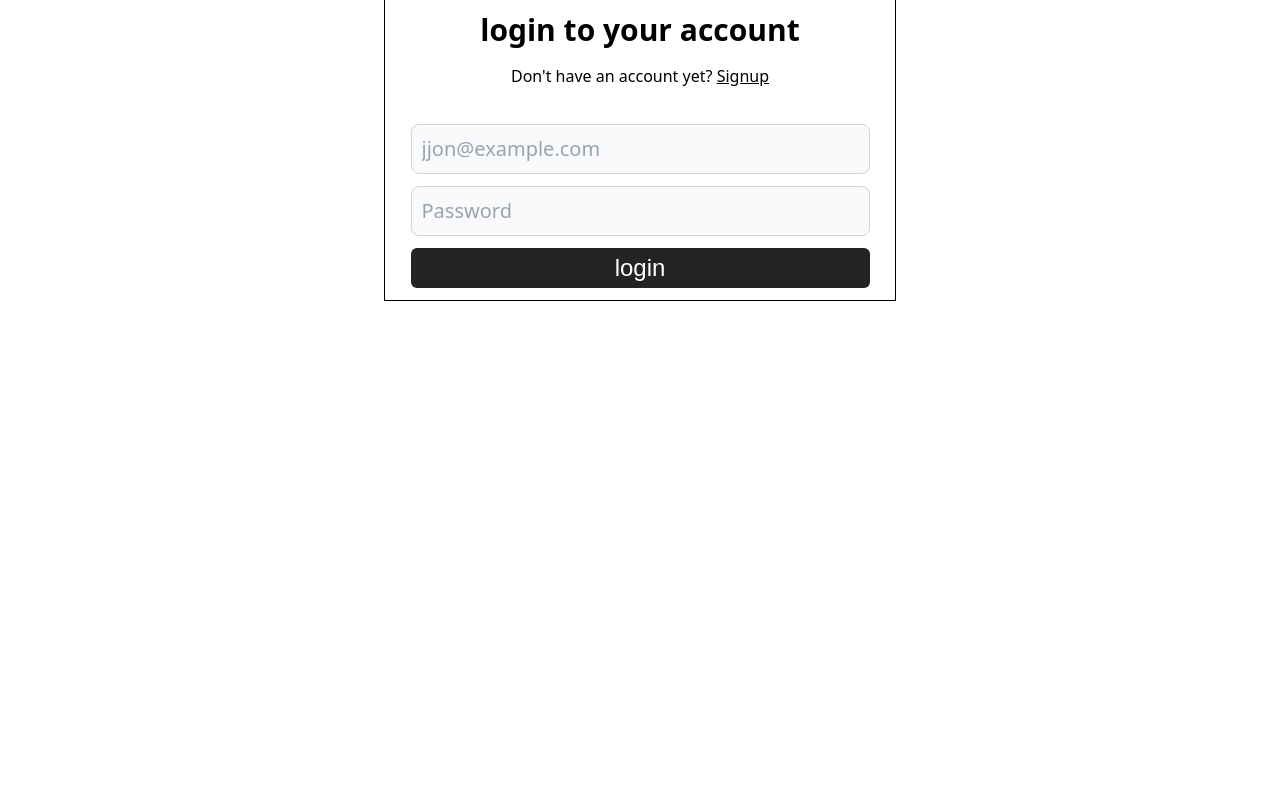
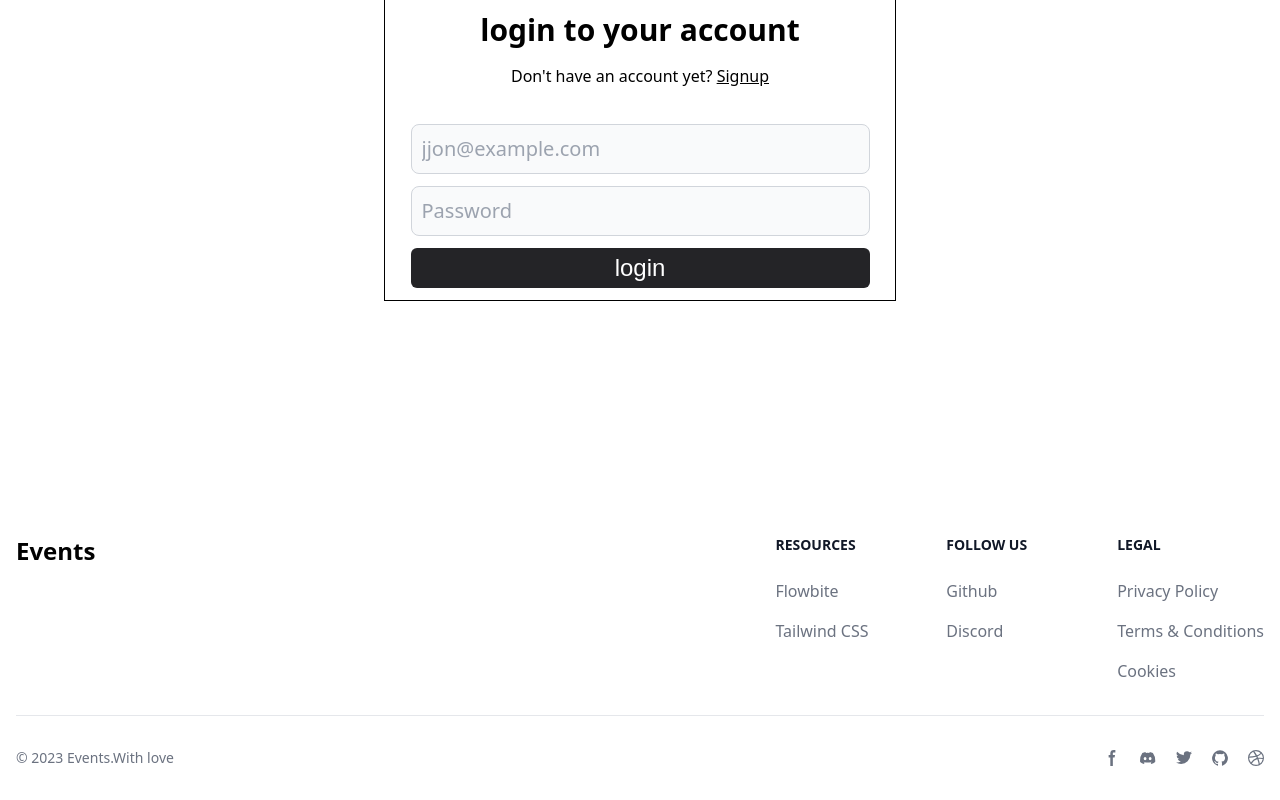
Before and after one commit to ashura-code/events, a React (Vite) app in the folder frontend/: page /login in a window 1280 px wide. Shown: the part 297-1097 px from the top of the page. Before the commit the page ends 800 px from the top, so only its background shows below. Built offline with nearby package versions, Linux system fonts and the light colour scheme; a web font is replaced by a local one.

Commit message:
added footer

```diff
--- /dev/null
+++ b/frontend/src/components/Footer.jsx
@@ -0,0 +1,97 @@
+import React from 'react'
+import { Link } from 'react-router-dom'
+
+export default function Footer() {
+  return (
+
+
+<footer className="bg-white ">
+    <div className="mx-auto w-full max-w-screen-xl p-4 py-6 lg:py-8">
+        <div className="md:flex md:justify-between">
+          <div className="mb-6 md:mb-0">
+              <Link to={"/"} className="flex items-center">
+                  {/* <img src="https://flowbite.com/docs/images/logo.svg" className="h-8 me-3" alt="FlowBite Logo" /> */}
+                  <span className="self-center text-2xl font-semibold whitespace-nowrap ">Events</span>
+              </Link>
+          </div>
+          <div className="grid grid-cols-2 gap-8 sm:gap-6 sm:grid-cols-3">
+              <div>
+                  <h2 className="mb-6 text-sm font-semibold text-gray-900 uppercase ">Resources</h2>
+                  <ul className="text-gray-500  font-medium">
+                      <li className="mb-4">
+                          <a href="https://flowbite.com/" className="hover:underline">Flowbite</a>
+                      </li>
+                      <li className="mb-4">
+                          <a href="https://tailwindcss.com/" className="hover:underline">Tailwind CSS</a>
+                      </li>
+                  </ul>
+              </div>
+              <div>
+                  <h2 className="mb-6 text-sm font-semibold text-gray-900 uppercase ">Follow us</h2>
+                  <ul className="text-gray-500  font-medium">
+                      <li className="mb-4">
+                          <a href="https://github.com/themesberg/flowbite" className="hover:underline ">Github</a>
+                      </li>
+                      <li>
+                          <a href="https://discord.gg/4eeurUVvTy" className="hover:underline">Discord</a>
+                      </li>
+                  </ul>
+              </div>
+              <div>
+                  <h2 className="mb-6 text-sm font-semibold text-gray-900 uppercase ">Legal</h2>
+                  <ul className="text-gray-500  font-medium">
+                      <li className="mb-4">
+                          <a href="#" className="hover:underline">Privacy Policy</a>
+                      </li>
+                      <li className="mb-4">
+                          <a href="#" className="hover:underline">Terms &amp; Conditions</a>
+                      </li>
+                      <li>
+                          <a href="#" className="hover:underline">Cookies</a>
+                      </li>
+                  </ul>
+              </div>
+          </div>
+      </div>
+      <hr className="my-6 border-gray-200 sm:mx-auto  lg:my-8" />
+      <div className="sm:flex sm:items-center sm:justify-between">
+          <span className="text-sm text-gray-500 sm:text-center ">© 2023 <a href="https://flowbite.com/" className="hover:underline">Events</a>.With love
+          </span>
+          <div className="flex mt-4 sm:justify-center sm:mt-0">
+              <a href="#" className="text-gray-500 hover:text-gray-900 ">
+                  <svg className="w-4 h-4" aria-hidden="true" xmlns="http://www.w3.org/2000/svg" fill="currentColor" viewBox="0 0 8 19">
+                        <path fill-rule="evenodd" d="M6.135 3H8V0H6.135a4.147 4.147 0 0 0-4.142 4.142V6H0v3h2v9.938h3V9h2.021l.592-3H5V3.591A.6.6 0 0 1 5.592 3h.543Z" clip-rule="evenodd"/>
+                    </svg>
+                  <span className="sr-only">Facebook page</span>
+              </a>
+              <a href="#" className="text-gray-500 hover:text-gray-900  ms-5">
+                  <svg className="w-4 h-4" aria-hidden="true" xmlns="http://www.w3.org/2000/svg" fill="currentColor" viewBox="0 0 21 16">
+                        <path d="M16.942 1.556a16.3 16.3 0 0 0-4.126-1.3 12.04 12.04 0 0 0-.529 1.1 15.175 15.175 0 0 0-4.573 0 11.585 11.585 0 0 0-.535-1.1 16.274 16.274 0 0 0-4.129 1.3A17.392 17.392 0 0 0 .182 13.218a15.785 15.785 0 0 0 4.963 2.521c.41-.564.773-1.16 1.084-1.785a10.63 10.63 0 0 1-1.706-.83c.143-.106.283-.217.418-.33a11.664 11.664 0 0 0 10.118 0c.137.113.277.224.418.33-.544.328-1.116.606-1.71.832a12.52 12.52 0 0 0 1.084 1.785 16.46 16.46 0 0 0 5.064-2.595 17.286 17.286 0 0 0-2.973-11.59ZM6.678 10.813a1.941 1.941 0 0 1-1.8-2.045 1.93 1.93 0 0 1 1.8-2.047 1.919 1.919 0 0 1 1.8 2.047 1.93 1.93 0 0 1-1.8 2.045Zm6.644 0a1.94 1.94 0 0 1-1.8-2.045 1.93 1.93 0 0 1 1.8-2.047 1.918 1.918 0 0 1 1.8 2.047 1.93 1.93 0 0 1-1.8 2.045Z"/>
+                    </svg>
+                  <span className="sr-only">Discord community</span>
+              </a>
+              <a href="#" className="text-gray-500 hover:text-gray-900  ms-5">
+                  <svg className="w-4 h-4" aria-hidden="true" xmlns="http://www.w3.org/2000/svg" fill="currentColor" viewBox="0 0 20 17">
+                    <path fill-rule="evenodd" d="M20 1.892a8.178 8.178 0 0 1-2.355.635 4.074 4.074 0 0 0 1.8-2.235 8.344 8.344 0 0 1-2.605.98A4.13 4.13 0 0 0 13.85 0a4.068 4.068 0 0 0-4.1 4.038 4 4 0 0 0 .105.919A11.705 11.705 0 0 1 1.4.734a4.006 4.006 0 0 0 1.268 5.392 4.165 4.165 0 0 1-1.859-.5v.05A4.057 4.057 0 0 0 4.1 9.635a4.19 4.19 0 0 1-1.856.07 4.108 4.108 0 0 0 3.831 2.807A8.36 8.36 0 0 1 0 14.184 11.732 11.732 0 0 0 6.291 16 11.502 11.502 0 0 0 17.964 4.5c0-.177 0-.35-.012-.523A8.143 8.143 0 0 0 20 1.892Z" clip-rule="evenodd"/>
+                </svg>
+                  <span className="sr-only">Twitter page</span>
+              </a>
+              <a href="#" className="text-gray-500 hover:text-gray-900  ms-5">
+                  <svg className="w-4 h-4" aria-hidden="true" xmlns="http://www.w3.org/2000/svg" fill="currentColor" viewBox="0 0 20 20">
+                        <path fill-rule="evenodd" d="M10 .333A9.911 9.911 0 0 0 6.866 19.65c.5.092.678-.215.678-.477 0-.237-.01-1.017-.014-1.845-2.757.6-3.338-1.169-3.338-1.169a2.627 2.627 0 0 0-1.1-1.451c-.9-.615.07-.6.07-.6a2.084 2.084 0 0 1 1.518 1.021 2.11 2.11 0 0 0 2.884.823c.044-.503.268-.973.63-1.325-2.2-.25-4.516-1.1-4.516-4.9A3.832 3.832 0 0 1 4.7 7.068a3.56 3.56 0 0 1 .095-2.623s.832-.266 2.726 1.016a9.409 9.409 0 0 1 4.962 0c1.89-1.282 2.717-1.016 2.717-1.016.366.83.402 1.768.1 2.623a3.827 3.827 0 0 1 1.02 2.659c0 3.807-2.319 4.644-4.525 4.889a2.366 2.366 0 0 1 .673 1.834c0 1.326-.012 2.394-.012 2.72 0 .263.18.572.681.475A9.911 9.911 0 0 0 10 .333Z" clip-rule="evenodd"/>
+                  </svg>
+                  <span className="sr-only">GitHub account</span>
+              </a>
+              <a href="#" className="text-gray-500 hover:text-gray-900  ms-5">
+                  <svg className="w-4 h-4" aria-hidden="true" xmlns="http://www.w3.org/2000/svg" fill="currentColor" viewBox="0 0 20 20">
+                    <path fill-rule="evenodd" d="M10 0a10 10 0 1 0 10 10A10.009 10.009 0 0 0 10 0Zm6.613 4.614a8.523 8.523 0 0 1 1.93 5.32 20.094 20.094 0 0 0-5.949-.274c-.059-.149-.122-.292-.184-.441a23.879 23.879 0 0 0-.566-1.239 11.41 11.41 0 0 0 4.769-3.366ZM8 1.707a8.821 8.821 0 0 1 2-.238 8.5 8.5 0 0 1 5.664 2.152 9.608 9.608 0 0 1-4.476 3.087A45.758 45.758 0 0 0 8 1.707ZM1.642 8.262a8.57 8.57 0 0 1 4.73-5.981A53.998 53.998 0 0 1 9.54 7.222a32.078 32.078 0 0 1-7.9 1.04h.002Zm2.01 7.46a8.51 8.51 0 0 1-2.2-5.707v-.262a31.64 31.64 0 0 0 8.777-1.219c.243.477.477.964.692 1.449-.114.032-.227.067-.336.1a13.569 13.569 0 0 0-6.942 5.636l.009.003ZM10 18.556a8.508 8.508 0 0 1-5.243-1.8 11.717 11.717 0 0 1 6.7-5.332.509.509 0 0 1 .055-.02 35.65 35.65 0 0 1 1.819 6.476 8.476 8.476 0 0 1-3.331.676Zm4.772-1.462A37.232 37.232 0 0 0 13.113 11a12.513 12.513 0 0 1 5.321.364 8.56 8.56 0 0 1-3.66 5.73h-.002Z" clip-rule="evenodd"/>
+                </svg>
+                  <span className="sr-only">Dribbble account</span>
+              </a>
+          </div>
+      </div>
+    </div>
+</footer>
+
+  )
+}
--- a/frontend/src/main.jsx
+++ b/frontend/src/main.jsx
@@ -1,7 +1,10 @@
 import React from 'react';
 import ReactDOM from 'react-dom/client';
+import { createBrowserRouter, RouterProvider } from 'react-router-dom';
+import Cookies from 'js-cookie';
+import './index.css';
+
 import Home from './routes/Home.jsx';
-import { createBrowserRouter, RouterProvider } from 'react-router-dom';
 import Error from './routes/errorpage.jsx';
 import Navbar from './components/Navbar.jsx';
 import EventPage from './routes/event-page.jsx';
@@ -9,57 +12,64 @@
 import Signup from './routes/signup.jsx';
 import Tickets from './routes/tickets.jsx';
 import Register from './routes/register.jsx';
-import './index.css';
-import Cookies from 'js-cookie';
-import Searchres from "./routes/searchres.jsx"
-import Profile from "./routes/profile.jsx"
+import Searchres from './routes/searchres.jsx';
+import Profile from './routes/profile.jsx';
+import Footer from "./components/Footer.jsx"
+
+const Layout = ({ children }) => {
+  // You can include common components like Navbar here
+  return (
+    <div>
+      {/* <Navbar /> */}
+      {children}
+      <Footer/>
+    </div>
+  );
+};
 
 const routes = [
   {
     path: '/',
-    element: <Home />,
+    element: <Layout><Home /></Layout>,
     errorElement: <Error />,
   },
   {
     path: '/event/:id',
-    element: <EventPage />,
+    element: <Layout><EventPage /></Layout>,
   },
   {
     path: '/login',
-    element: <Login />,
+    element: <Layout><Login /></Layout>,
   },
   {
     path: '/signup',
-    element: <Signup />,
+    element: <Layout><Signup /></Layout>,
   },
   {
-    path: "/search/:id",
-    element:<Searchres/>
-  }
+    path: '/search/:id',
+    element: <Layout><Searchres /></Layout>,
+  },
 ];
 
-// simple protected routes
+// Simple protected routes
 if (Cookies.get('username')) {
   routes.push(
     {
       path: '/your-tickets',
-      element: <Tickets />,
+      element: <Layout><Tickets /></Layout>,
     },
-
     {
       path: '/event/:id/register',
-      element: <Register />,
+      element: <Layout><Register /></Layout>,
       errorElement: <Error />,
     },
     {
-      path:"/profile",
-      element:<Profile/>,
-      errorElement:<Error/>
+      path: '/profile',
+      element: <Layout><Profile /></Layout>,
+      errorElement: <Error />,
     }
   );
 }
-
-
 
 const router = createBrowserRouter(routes);
 
--- a/frontend/src/routes/register.jsx
+++ b/frontend/src/routes/register.jsx
@@ -7,6 +7,7 @@
 
 export default function Register() {
   const [button_value, setButton_value] = useState('confirm your registration');
+  const [sec_id,setSec_id] = useState([]);
 
   const { id } = useParams();
   const event_id = Number(id);
@@ -33,6 +34,7 @@
 
     if (response.ok) {
       const data = await response.json();
+      setSec_id(data.id)
       let temp = '';
 
       if (data.Purchased === null) {
@@ -43,6 +45,7 @@
         let temp = JSON.parse(data.Purchased);
         const simiar_event = temp.find((ev_id) => ev_id === event_id);
         if (simiar_event) {
+          setButton_value("already registered for the event")
           alert('already registed for the event');
           return;
         } else {
@@ -71,6 +74,8 @@
         redirect: 'follow',
       };
 
+      if(Number(sec_id) === Number(user_id)){
+
       fetch(`http://localhost:1337/api/users/${user_id}/?populate=*`, requestOptions)
         .then((response) => console.log(response.text()))
         .then((result) =>  {
@@ -78,6 +83,8 @@
           setButton_value("successfully registered for the event")
         })
         .catch((error) => console.log('error', error));
+      }
+
     }
   };
 
--- a/frontend/src/routes/tickets.jsx
+++ b/frontend/src/routes/tickets.jsx
@@ -46,7 +46,7 @@
   return (
     <div>
         <Navbar />
-      <h1 className=' pl-6 font-semibold text-5xl'>Your tickets will be viewed here</h1>
+      <h1 className=' pl-6 font-semibold text-5xl'>Your Tickets</h1>
 
       {registed_events_id.length > 0 ? (
         <div className='flex flex-col items-center w-[90%] mt-40 mx-auto gap-5'>
```
Also changed, not shown: frontend/src/routes/login.jsx (+69 -60 lines), 1 other file (tests, documents, lock files or other folders).
